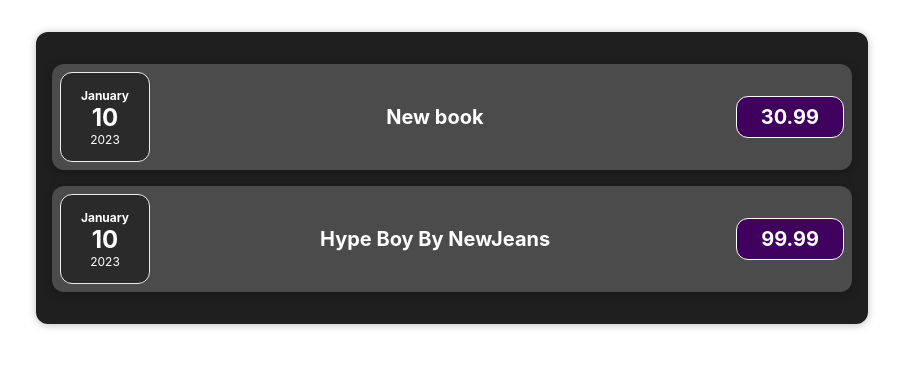
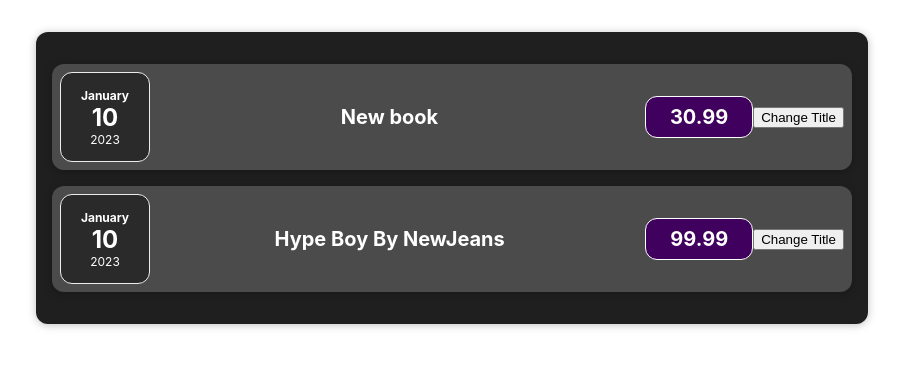
Before and after one commit to TauriSaar/expenses, a React (Create React App) app: page / in a window 1280 px wide. Shown: the top 368 px of the page, without its empty margins (188-1091 px from the left). Built offline with nearby package versions, Linux system fonts and the light colour scheme.

Commit message:
Sündmused ja nende handler-id

```diff
--- a/src/components/Expenses/ExpenseItem.js
+++ b/src/components/Expenses/ExpenseItem.js
@@ -1,7 +1,11 @@
 import "./ExpenseItem.css"
 import ExpenseDate from "./ExpenseDate";
 
-function ExpenseItem(props){
+const ExpenseItem = (props) => {
+
+    const clickHandler = () => {
+        console.log("Clicked!");
+    }
 
     return (
         <div className="expense-item">
@@ -10,6 +14,7 @@
                 <h2>{props.expenseData.title}</h2>
                 <div className="expense-item__price">{props.expenseData.price}</div>
             </div>
+            <button onClick={clickHandler}>Change Title</button>
         </div>
     )
 }
```
